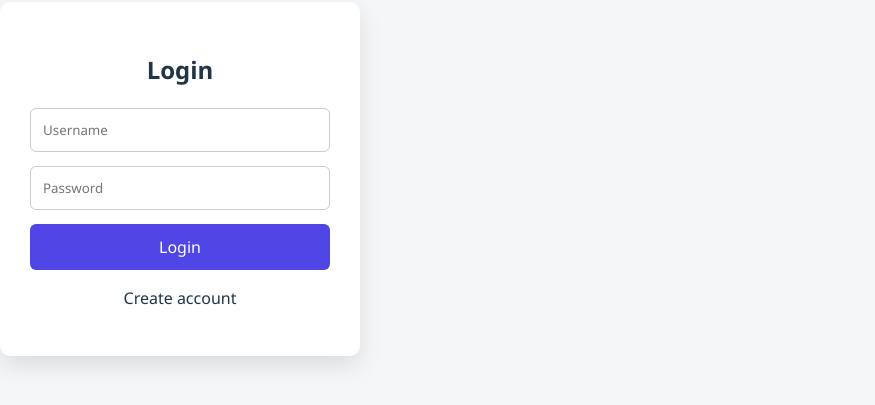
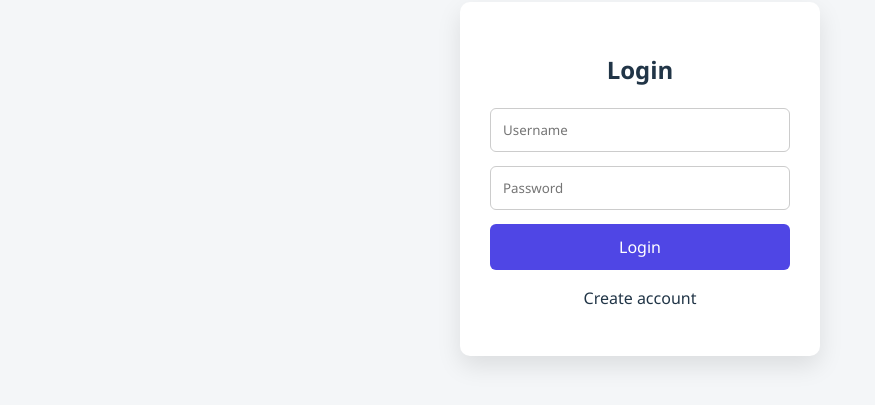
Before and after one commit to deva240/chat-frontend, a React (Vite) app: page / in a window 1280 px wide. Shown: the part 221-626 px from the top of the page, without its empty margins (0-875 px from the left). Built offline with nearby package versions, Linux system fonts and the light colour scheme; no server answers.

Commit message:
Add login flow and fix 401 auth issue

```diff
--- a/src/App.css
+++ b/src/App.css
@@ -1,3 +1,13 @@
+
+/* FORCE CENTER APP */
+body {
+  min-height: 100vh;
+  display: flex;
+  justify-content: center;
+  align-items: flex-start;
+  background: #f4f6f8;
+}
+
 /* Global reset */
 * {
   box-sizing: border-box;
@@ -12,6 +22,7 @@ body {
 /* ================= APP LAYOUT ================= */
 
 .app-container {
+  width: 100%;
   max-width: 420px;
   height: 92vh;
   margin: 20px auto;
@@ -170,7 +181,7 @@ body {
   padding: 30px;
   border-radius: 10px;
   box-shadow: 0 10px 25px rgba(0,0,0,0.1);
-  margin: 100px auto;
+  margin: 120px auto;
   text-align: center;
 }
 
```
